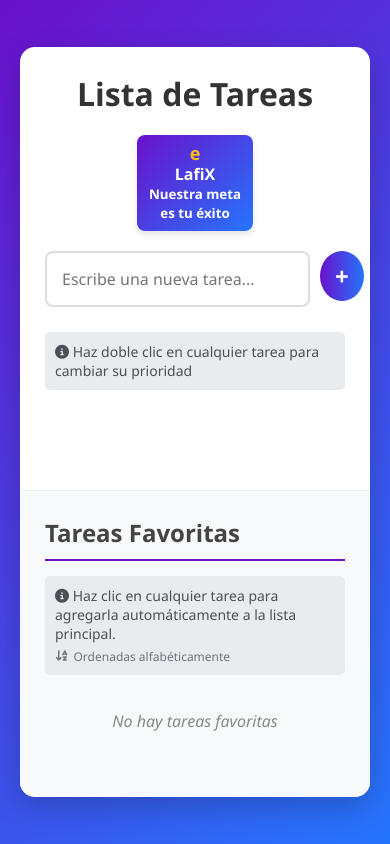
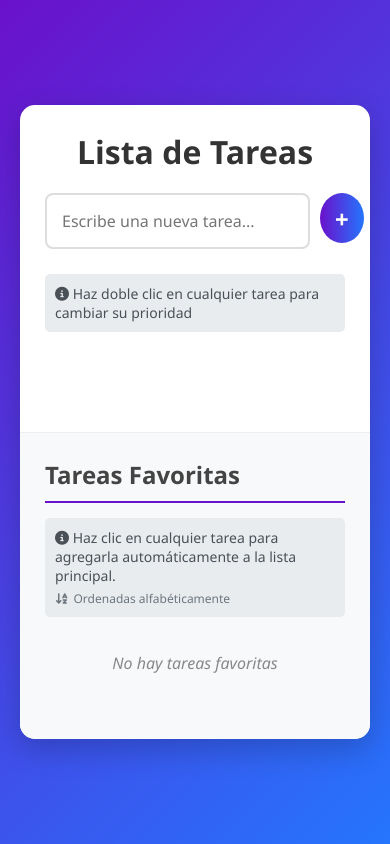
Before and after one commit to walterequis-ui/lista-de-tareas, a plain HTML site: page index.html in a window 390 px wide. Drawn offline with Linux system fonts and the light colour scheme.

Commit message:
eliminacion del logo fallido

```diff
--- a/index.html
+++ b/index.html
@@ -52,39 +52,10 @@
             border-left: 1px solid #eee;
         }
 
-        .header-container {
-            display: flex;
-            justify-content: space-between;
-            align-items: center;
-            margin-bottom: 20px;
-            flex-wrap: wrap;
-        }
-
         h1 {
             color: #333;
-            margin-right: 15px;
-        }
-
-        .logo-container {
-            display: flex;
-            align-items: center;
-            background: linear-gradient(135deg, #6a11cb 0%, #2575fc 100%);
-            padding: 8px 12px;
-            border-radius: 8px;
-            color: white;
-            font-weight: bold;
-            box-shadow: 0 4px 6px rgba(0, 0, 0, 0.1);
-        }
-
-        .logo-text {
-            font-size: 16px;
-            line-height: 1.2;
+            margin-bottom: 20px;
             text-align: center;
-        }
-
-        .logo-accent {
-            font-size: 18px;
-            color: #ffc107;
         }
 
         h2 {
@@ -464,16 +435,6 @@
                 flex-direction: row;
             }
 
-            .header-container {
-                flex-direction: column;
-                align-items: flex-start;
-            }
-
-            .logo-container {
-                margin-top: 10px;
-                align-self: flex-end;
-            }
-
             .tarea {
                 padding: 12px;
             }
@@ -482,38 +443,12 @@
                 margin: 0 5px;
             }
         }
-
-        @media (max-width: 480px) {
-            .header-container {
-                flex-direction: column;
-                align-items: center;
-                text-align: center;
-            }
-
-            h1 {
-                margin-right: 0;
-                margin-bottom: 10px;
-            }
-
-            .logo-container {
-                align-self: center;
-            }
-        }
     </style>
 </head>
 <body>
     <div class="container">
         <div class="main-content">
-            <div class="header-container">
-                <h1>Lista de Tareas</h1>
-                <div class="logo-container">
-                    <div class="logo-text">
-                        <span class="logo-accent">e</span><br>
-                        LafiX<br>
-                        <small>Nuestra meta<br>es tu éxito</small>
-                    </div>
-                </div>
-            </div>
+            <h1>Lista de Tareas</h1>
 
             <div class="input-section">
                 <input type="text" id="nueva-tarea" placeholder="Escribe una nueva tarea...">
```
